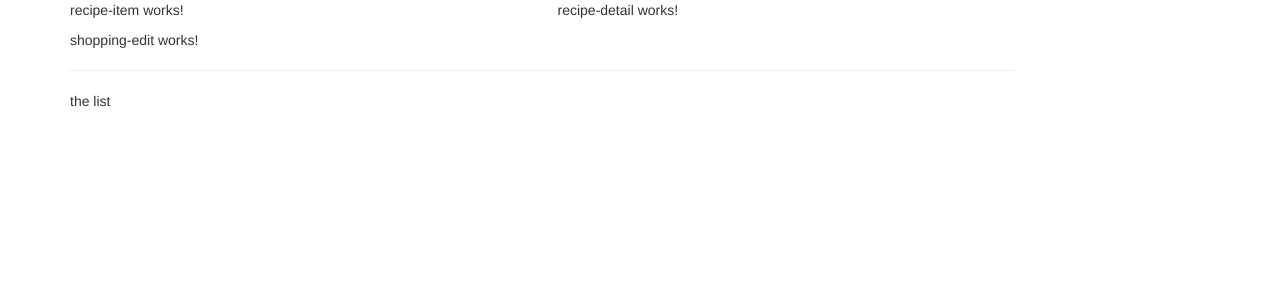
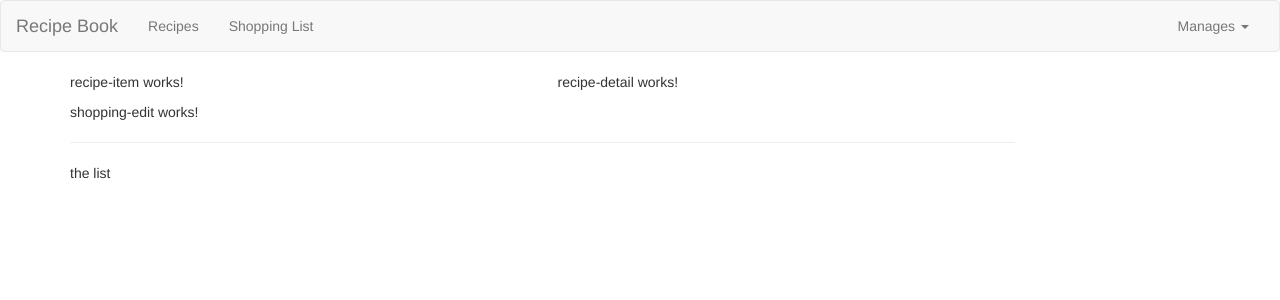
Before and after one commit to LuisFerVR/course-project-starting-project-con-Bootstrap, an Angular app: page / in a window 1280 px wide. Shown: the top 300 px of the page. Built offline with nearby package versions, Linux system fonts and the light colour scheme.

Commit message:
Construcción del header de nuestra página con bootstrap.

```diff
--- a/src/app/app.component.html
+++ b/src/app/app.component.html
@@ -1,3 +1,4 @@
+<app-header></app-header>
 <div class="container">
   <div class="row">
     <div class="col-md-12">
--- a/src/app/header/header.component.html
+++ b/src/app/header/header.component.html
@@ -1 +1,22 @@
-<p>header works!</p>
+<nav class="navbar navbar-default">
+    <div class="container-fluid">
+        <div class="navbar-header">
+            <a href="#" class="navbar-brand">Recipe Book</a>
+        </div>
+        <div class="collapse navbar-collapse">
+            <ul class="nav navbar-nav">
+                <li><a href="#">Recipes</a></li>
+                <li><a href="#">Shopping List</a></li>
+            </ul>
+            <ul class="nav navbar-nav navbar-right">
+                <li class="dropdown">
+                    <a href="#" class="dropdown-toggle" role="button">Manages <span class="caret"></span></a>
+                    <ul class="dropdown-menu">
+                        <li><a href="#">Save Data</a></li>
+                        <li><a href="#">Fetch Data</a></li>
+                    </ul>
+                </li>
+            </ul>
+        </div>
+    </div>
+</nav>
```
